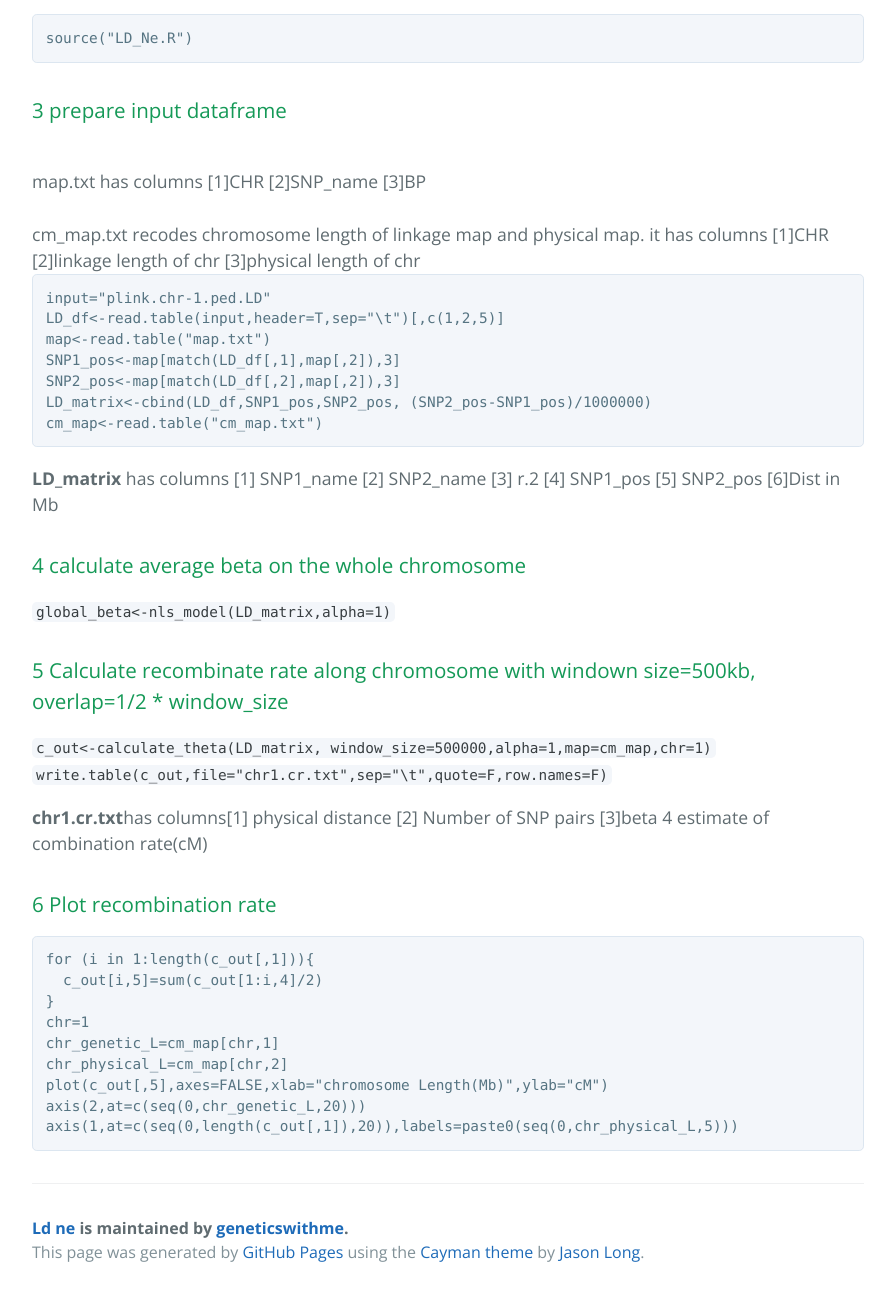
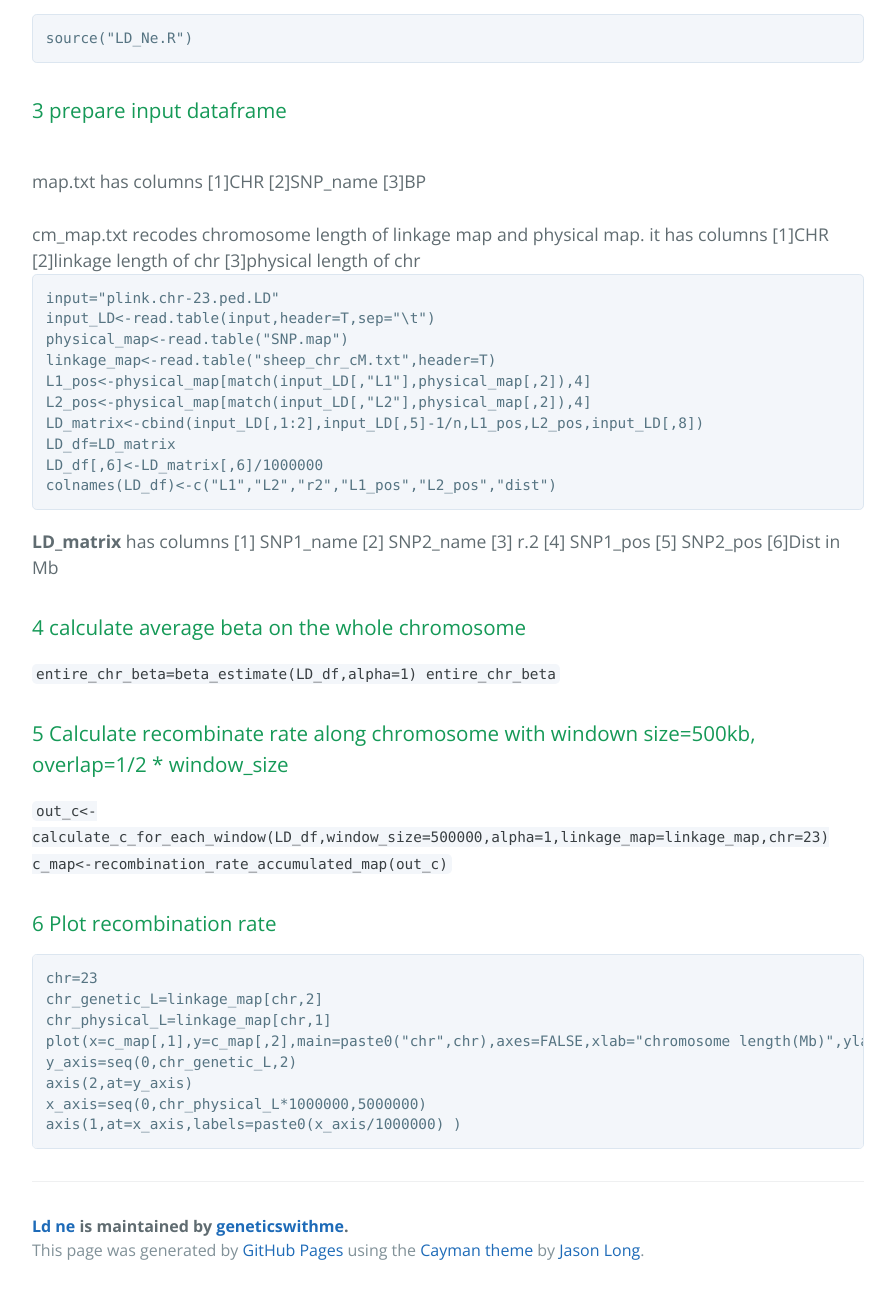
Before and after one commit to yyzhangcau/LD_Ne, a plain HTML site: page index.html in a window 1280 px wide. Shown: the part 1321-2617 px from the top of the page, without its empty margins (192-1087 px from the left). Drawn offline with nearby package versions, Linux system fonts and the light colour scheme; some packages are replaced by stand-ins of ours.

Commit message:
Update index.html

```diff
--- a/index.html
+++ b/index.html
@@ -57,33 +57,35 @@
 <br>map.txt has columns [1]CHR [2]SNP_name [3]BP</br>
 <br>cm_map.txt recodes chromosome length of linkage map and physical map. it has columns [1]CHR [2]linkage length of chr [3]physical length of chr</br>
 
-<pre><code>input="plink.chr-1.ped.LD"
-LD_df<-read.table(input,header=T,sep="\t")[,c(1,2,5)]
-map<-read.table("map.txt")
-SNP1_pos<-map[match(LD_df[,1],map[,2]),3]
-SNP2_pos<-map[match(LD_df[,2],map[,2]),3]
-LD_matrix<-cbind(LD_df,SNP1_pos,SNP2_pos, (SNP2_pos-SNP1_pos)/1000000)
-cm_map<-read.table("cm_map.txt")</code></pre>
+<pre><code>input="plink.chr-23.ped.LD"
+input_LD<-read.table(input,header=T,sep="\t")
+physical_map<-read.table("SNP.map")
+linkage_map<-read.table("sheep_chr_cM.txt",header=T)
+L1_pos<-physical_map[match(input_LD[,"L1"],physical_map[,2]),4]
+L2_pos<-physical_map[match(input_LD[,"L2"],physical_map[,2]),4]
+LD_matrix<-cbind(input_LD[,1:2],input_LD[,5]-1/n,L1_pos,L2_pos,input_LD[,8])
+LD_df=LD_matrix
+LD_df[,6]<-LD_matrix[,6]/1000000
+colnames(LD_df)<-c("L1","L2","r2","L1_pos","L2_pos","dist")</code></pre>
 <p><b>LD_matrix</b> has columns [1] SNP1_name [2] SNP2_name [3] r.2 [4] SNP1_pos [5] SNP2_pos [6]Dist in Mb
 </p>
 
 <h3>4 calculate average beta on the whole chromosome</h3>
-<code>global_beta<-nls_model(LD_matrix,alpha=1)</code>
+<code>entire_chr_beta=beta_estimate(LD_df,alpha=1)
+entire_chr_beta</code>
 <h3>5 Calculate recombinate rate along chromosome with windown size=500kb, overlap=1/2 * window_size</h3>
-<code>c_out<-calculate_theta(LD_matrix, window_size=500000,alpha=1,map=cm_map,chr=1)</code>
-<code>write.table(c_out,file="chr1.cr.txt",sep="\t",quote=F,row.names=F)</code>
-<p><b>chr1.cr.txt</b>has columns[1] physical distance [2] Number of SNP pairs [3]beta 4 estimate of combination rate(cM)</p>
+<code>out_c<-calculate_c_for_each_window(LD_df,window_size=500000,alpha=1,linkage_map=linkage_map,chr=23)
+c_map<-recombination_rate_accumulated_map(out_c)</code>
+
 <h3>6 Plot recombination rate</h3>
-<pre><code>for (i in 1:length(c_out[,1])){
-  c_out[i,5]=sum(c_out[1:i,4]/2)
-}
-chr=1
-chr_genetic_L=cm_map[chr,1]
-chr_physical_L=cm_map[chr,2]
-plot(c_out[,5],axes=FALSE,xlab="chromosome Length(Mb)",ylab="cM")
-axis(2,at=c(seq(0,chr_genetic_L,20)))
-axis(1,at=c(seq(0,length(c_out[,1]),20)),labels=paste0(seq(0,chr_physical_L,5)))
-</code></pre>
+<pre><code>chr=23
+chr_genetic_L=linkage_map[chr,2]
+chr_physical_L=linkage_map[chr,1]
+plot(x=c_map[,1],y=c_map[,2],main=paste0("chr",chr),axes=FALSE,xlab="chromosome length(Mb)",ylab="cM",type="l")
+y_axis=seq(0,chr_genetic_L,2)
+axis(2,at=y_axis)
+x_axis=seq(0,chr_physical_L*1000000,5000000)
+axis(1,at=x_axis,labels=paste0(x_axis/1000000) )</code></pre>
 
       <footer class="site-footer">
         <span class="site-footer-owner"><a href="https://github.com/geneticswithme/LD_Ne">Ld ne</a> is maintained by <a href="https://github.com/geneticswithme">geneticswithme</a>.</span>
```
